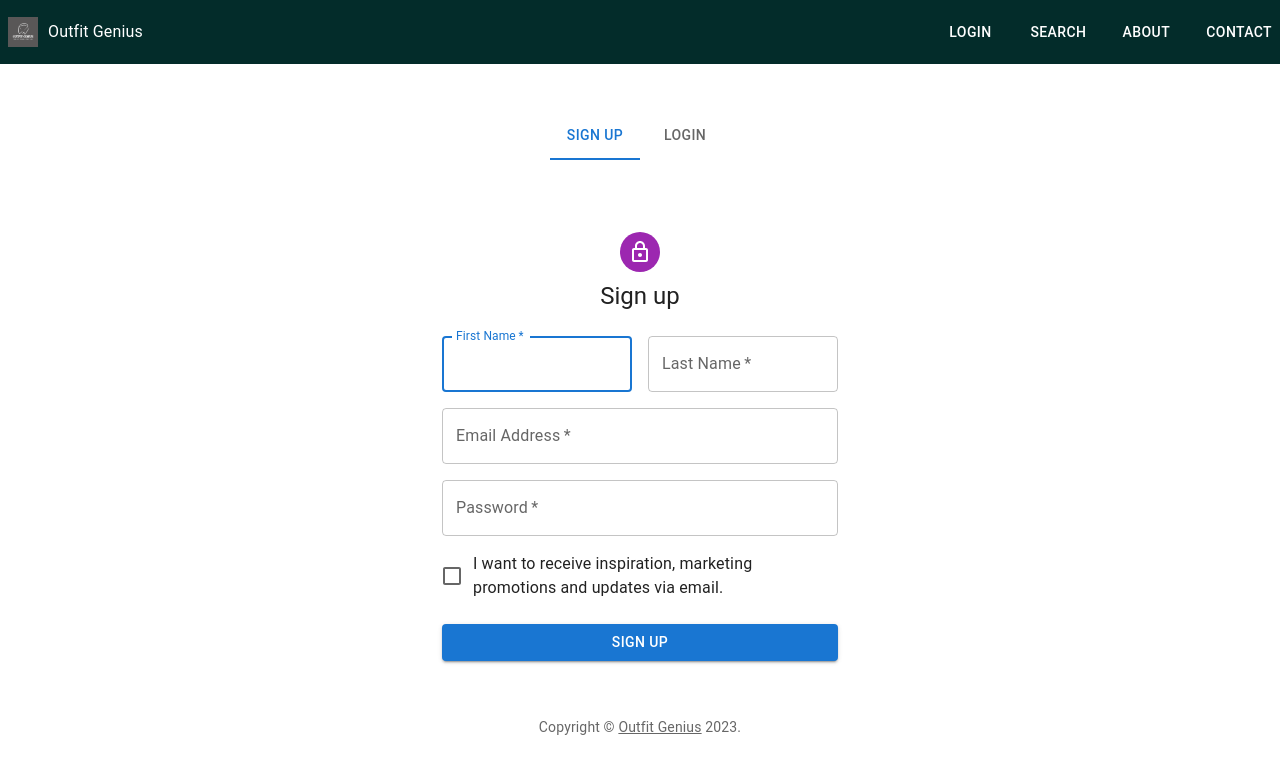
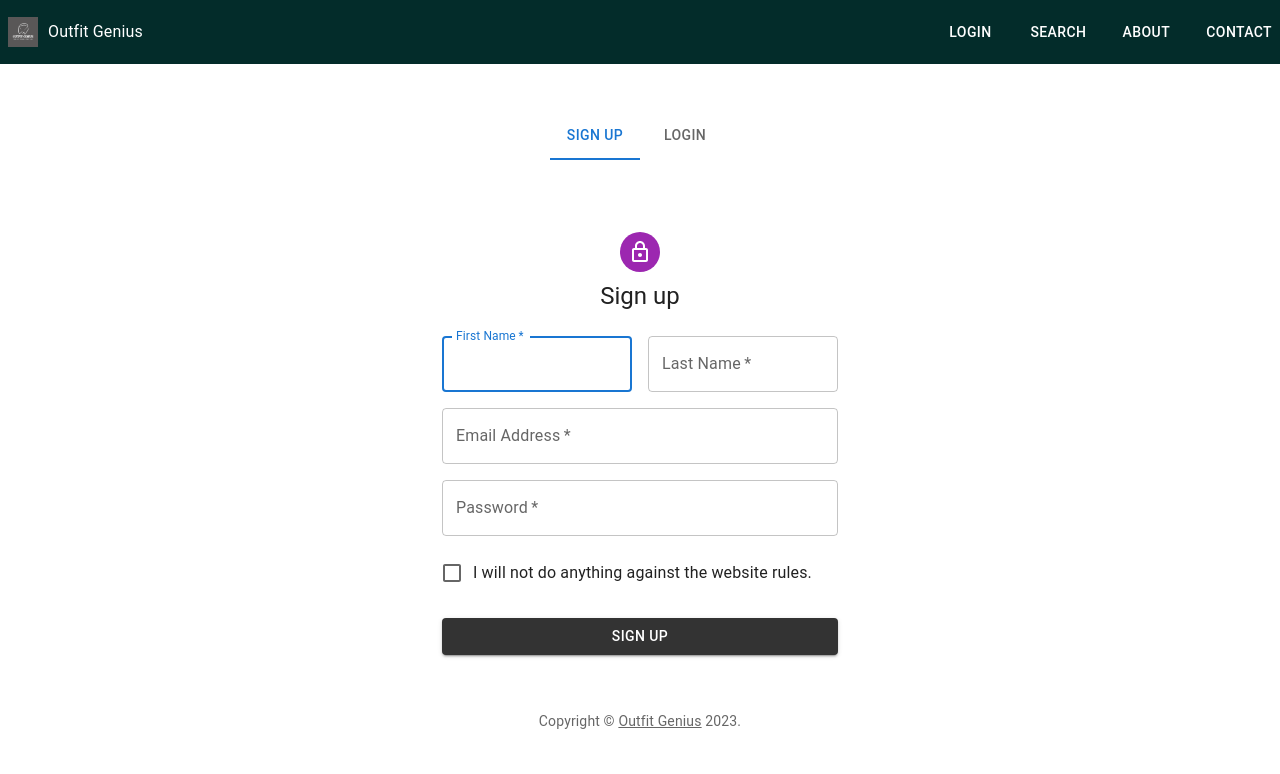
Before and after one commit to frazbhattiiii/outfit-genius, a React (Vite) app: page /auth in a window 1280 px wide. Shown: the top 774 px of the page. Built offline with nearby package versions, Linux system fonts and the light colour scheme.

Commit message:
little changes

```diff
--- a/src/components/common/Login.jsx
+++ b/src/components/common/Login.jsx
@@ -84,7 +84,12 @@ export default function Login() {
               type="submit"
               fullWidth
               variant="contained"
-              sx={{ mt: 3, mb: 2 }}
+              sx={{ mt: 3, mb: 2,bgcolor:'#333333',color:'white',
+                '&:hover': {
+                  backgroundColor: "#032c2a",
+                  color: "white",
+                },
+            }}
             >
               Sign In
             </Button>
--- a/src/components/common/Signup.jsx
+++ b/src/components/common/Signup.jsx
@@ -103,7 +103,7 @@ export default function SignUp() {
               <Grid item xs={12}>
                 <FormControlLabel
                   control={<Checkbox value="allowExtraEmails" color="primary" />}
-                  label="I want to receive inspiration, marketing promotions and updates via email."
+                  label="I will not do anything against the website rules."
                 />
               </Grid>
             </Grid>
@@ -111,7 +111,11 @@ export default function SignUp() {
               type="submit"
               fullWidth
               variant="contained"
-              sx={{ mt: 3, mb: 2 }}
+              sx={{ mt: 3, mb: 2 ,bgcolor:'#333333',color:'white',
+              '&:hover': {
+                backgroundColor: "#032c2a",
+                color: "white",
+              },}}
             >
               Sign Up
             </Button>
```
